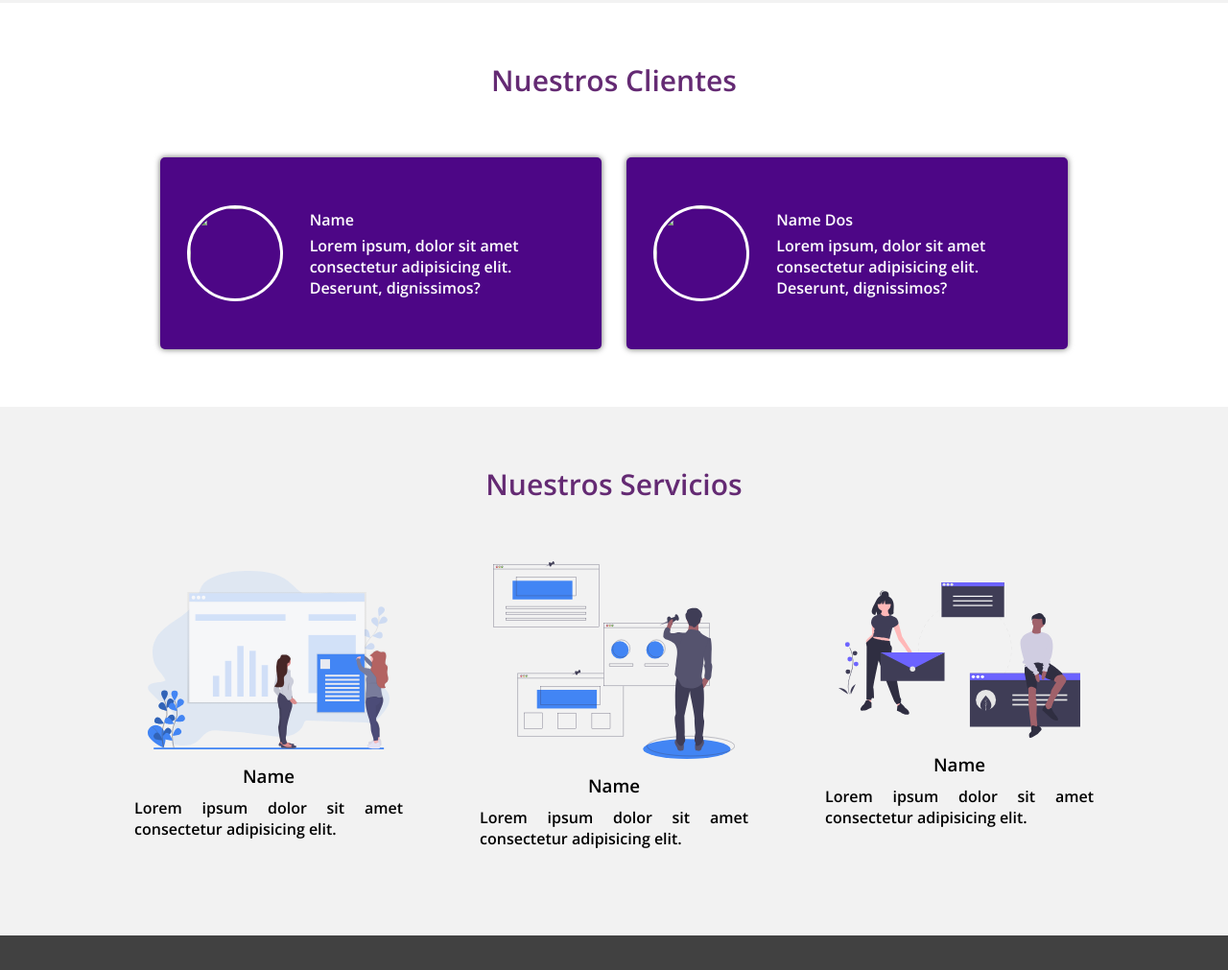
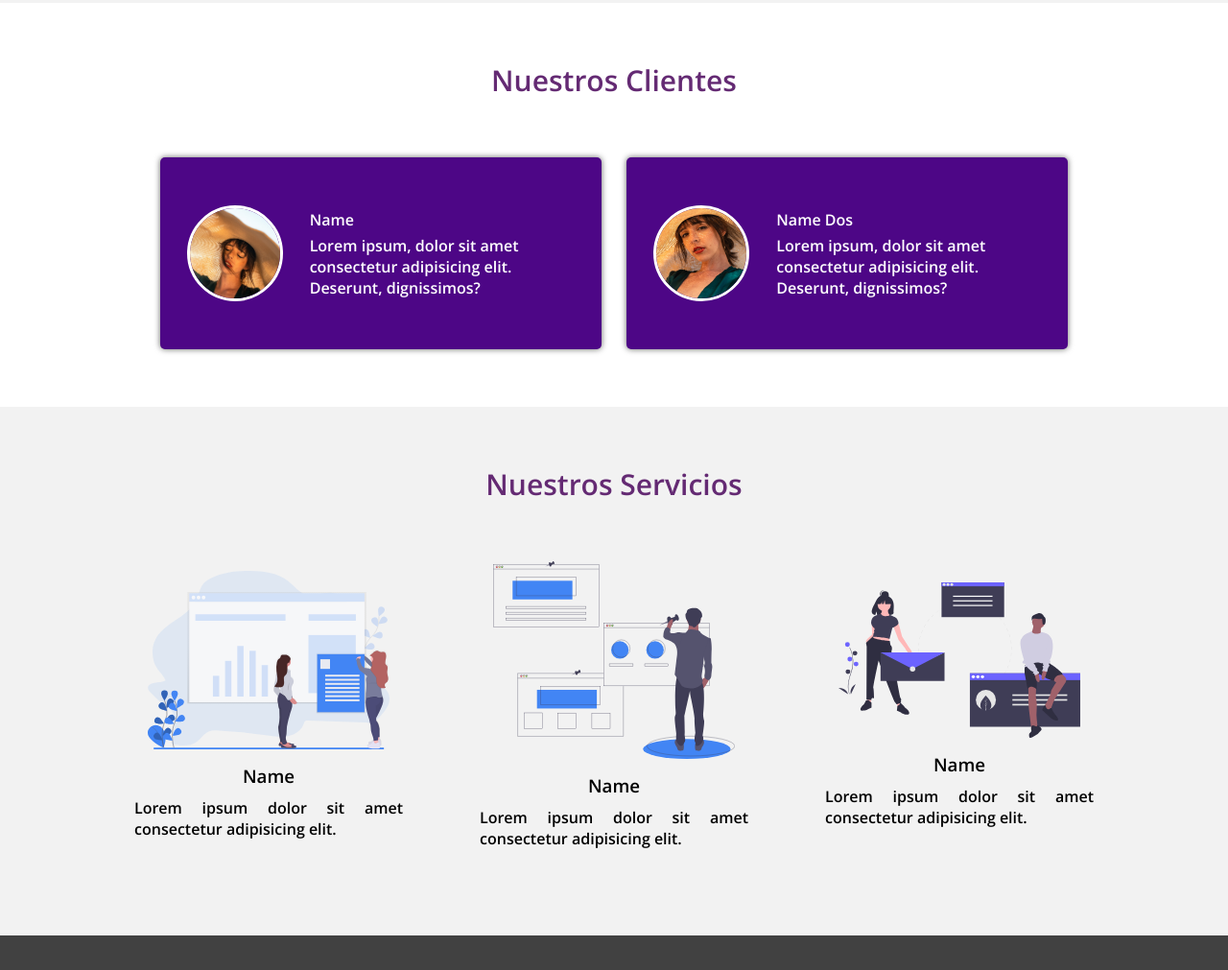
Before and after one commit to Rammsteinlion/AdminEdidicio, a plain HTML site: page index.html in a window 1280 px wide. Shown: the part 1772-2783 px from the top of the page at 96% size. Drawn offline with nearby package versions, Linux system fonts and the light colour scheme; a script that the page names is missing.

Commit message:
Update index.html

```diff
--- a/index.html
+++ b/index.html
@@ -128,7 +128,7 @@
             <h2 class="titulo">Nuestros Clientes</h2>
             <div class="cards">
                 <div class="card">
-                    <img src="Assets/Img/Trabajos/face1" alt="">
+                    <img src="Assets/Img/Trabajos/face1.jpg" alt="">
                     <div class="contenido-texto-card">
                         <h4>Name</h4>
                         <p>Lorem ipsum, dolor sit amet consectetur adipisicing elit. Deserunt, dignissimos?</p>
@@ -136,7 +136,7 @@
                 </div>
 
                 <div class="card">
-                    <img src="Assets/Img/Trabajos/face2" alt="">
+                    <img src="Assets/Img/Trabajos/face2.jpg" alt="">
                     <div class="contenido-texto-card">
                         <h4>Name Dos</h4>
                         <p>Lorem ipsum, dolor sit amet consectetur adipisicing elit. Deserunt, dignissimos?</p>
```
